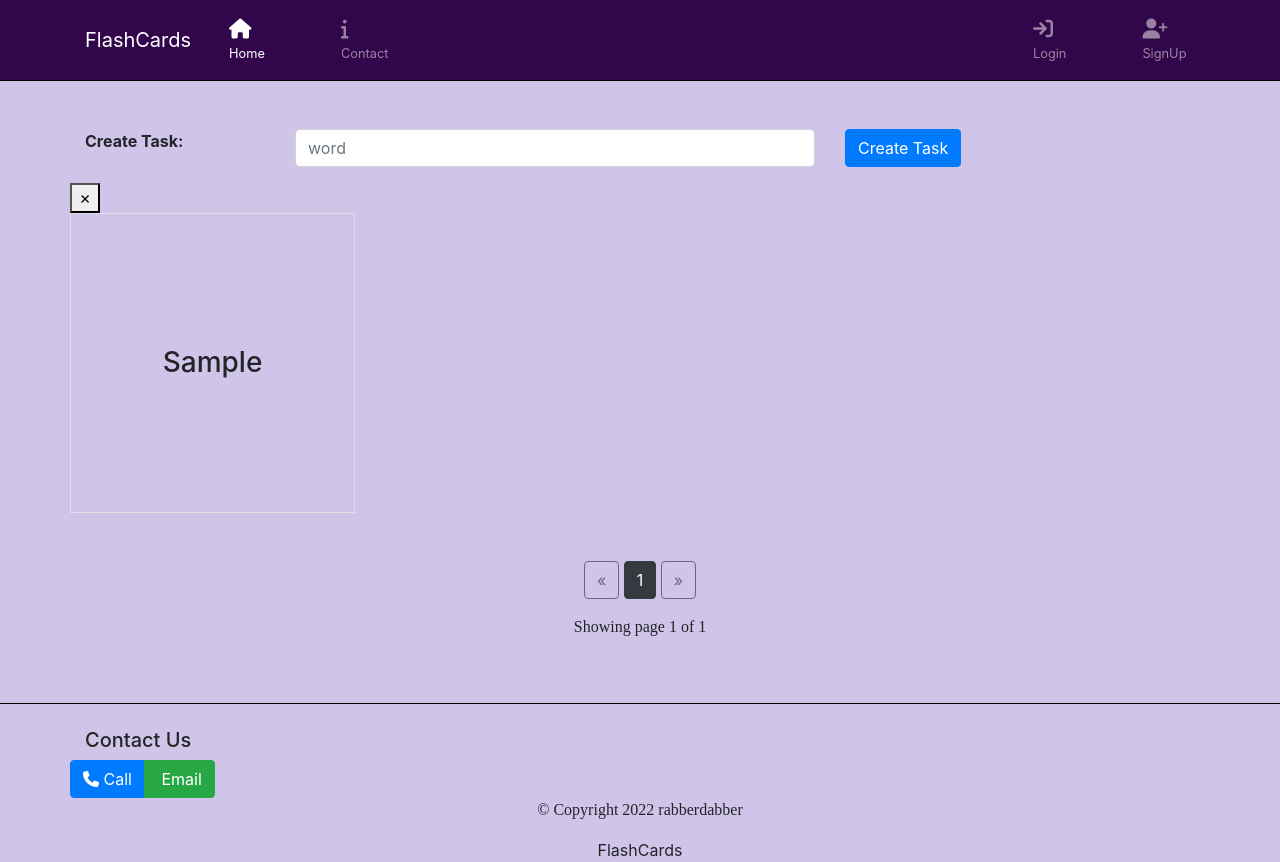
After one commit to rabberdabber/FlashCardTranslate, a Flask app: page /todos/list/1 in a window 1280 px wide. The commit adds this page. Run offline with Flask 2, Linux system fonts and the light colour scheme; tables that the repository leaves empty hold one stand-in row (values such as "Sample post"); some libraries are stand-ins or nearby versions; some web fonts are replaced.

Commit message:
added multiple languages functionality

```diff
--- a/flashcard/templates/base.html
+++ b/flashcard/templates/base.html
@@ -15,6 +15,7 @@
         display: none;
       }
       ul {
+        list-style: none;
         pagination-style: none;
         padding-left: 0;
         width: 200px;
@@ -22,6 +23,7 @@
       li {
         clear: both;
       }
+
       .todo-pagination {
         margin-top: 20px;
       }
@@ -38,6 +40,10 @@
         float: right;
         cursor: pointer;
         font-size: 16px;
+      }
+      .lists-wrapper {
+        display: inline-block;
+        vertical-align: top;
       }
       .paginations-wrapper, .pagination-wrapper {
         display: inline-block;
@@ -92,8 +98,8 @@
           background-color: #d1c4E9;
       }
 
-      .navbar-light{
-          background-color: #d1c4E9;
+      .navbar-dark{
+          background-color: #32064A;
           border-bottom: 1px ridge;
           border-bottom-color: black;
       }
@@ -140,7 +146,7 @@
     <script src="https://code.iconify.design/2/2.2.1/iconify.min.js"></script>
 
     <!-- NAVIGATION BAR-->
-     <nav class="navbar navbar-light navbar-expand-sm fixed-to">
+     <nav class="navbar navbar-dark navbar-expand-sm fixed-to">
         <div class="container">
             <button class="navbar-toggler" type="button" data-toggle="collapse" data-target="#Navbar">
                 <span class="navbar-toggler-icon"> </span>
@@ -180,36 +186,83 @@
             <div class="container">
                 <div class="row row-header">
                     <div class="col-12 col-sm-6 text-center">
-                        <h1>English to Korean FlashCards</h1>
-                        <p> Click any Card to view the English word in Korean</p>
+                        <h1>Language FlashCards</h1>
+                        <p> Click any Card to view the translated word</p>
                     <div class="col-12 col-sm">
                 </div>
             </div>
         </header>
 
         <br>
-        <form action="create" method="POST" id="todo-form">
         <div class="container">
+          <div class="row lists-wrapper">
+            <label for="source-language target-language"> <p>Add Source and Target Language<p></label>
+             <form action="lists/create" method="POST" id="source-language">
+              <div class="col-6 float-left">
+                  <label for="source">Source:</label>
+                  <select class="form-control" name="source-language">
+                    <option value="en">English</option>
+                    <option value="es">Spanish</option>
+                    <option value="fr">French</option>
+                    <option value="de">German</option>
+                    <option value="it">Italian</option>
+                    <option value="zh"> Simplified Chinese </option>
+                    <option value="ja">Japanese</option>
+                    <option value="ko">Korean</option>
+                    <option value="in">Indonesian</option>
+                    <option value="ru">Russian</option>
+                    <option value="th">Thai</option>
+                    <option value="vi">Vietnamese</option>
+                    <option value="zh-CHT">Traditional Chinese</option>
+                  </select>
+              </div>
 
-            <div class="form-group row">
-              <div class="col-md-2">
-                <label for="word"><strong>Create Task:</strong></label>
+              <div class="col-6 float-right">
+                  <label for="target"><p>Target:</p></label>
+                  <select class="form-control" name="target-language">
+                    <option value="en">English</option>
+                    <option value="es">Spanish</option>
+                    <option value="fr">French</option>
+                    <option value="de">German</option>
+                    <option value="it">Italian</option>
+                    <option value="zh"> Simplified Chinese </option>
+                    <option value="ja">Japanese</option>
+                    <option value="ko">Korean</option>
+                    <option value="in">Indonesian</option>
+                    <option value="ru">Russian</option>
+                    <option value="th">Thai</option>
+                    <option value="vi">Vietnamese</option>
+                    <option value="zh-CHT">Traditional Chinese</option>
+                  </select>
               </div>
-              <div class="col-md-6">
-                  <div class="form-check">
-                      <input type="text" class="form-control" id="word" name="word" placeholder="word">
+
+              <div class="col-6 float-right">
+                <button type="submit" class="btn btn-primary float-right">Submit</button>
               </div>
-              </div>
-              <div class="col-md-4">
-                  <button type="submit" class="btn btn-primary" id="todo-button">Create Task</button>
+            </form>
           </div>
         </div>
 
+        <br>
+        <div class="container">
+          <div class="row">
+            <div class = "col-6"
+              <ul id="lists">
+                  {% for list in lists %}
+                    <li>
+                      <div class="col-10 float-left">
+                        <a href="{{url_for('crud.view',id=list.id)}}" class="list-group-item list-group-item-action" data-id="{{list.id}}"> {{list.name}} </a>
+                      </div>
+                      <div class="col-1 float-right">
+                        <button class="delete-list" data-id="{{ list.id }}">&cross;</button>
+                      </div>
+                    </li>
+                  {% endfor %}
+              </ul>
 
           </div>
-        </form>
 
-      <div class="container">
+        </div class="col-6">
         {% for i in range(2)%}
             <div class="row">
                 {% for j in range(4) %}
@@ -241,21 +294,40 @@
                 </div>
         {%endfor%}
         </div>
-
-        <br>
-        <br>
-        <!-- next page tokens-
-        {% if next_page_token %}
-          <nav>
-            <div class="container">
-              <div class="row">
-                <div class="col-12 offset-10">
-                  <a href="?page_token={{ next_page_token }}"><span class="fa fa-sign-in fa-lg"></span> Next Page</a>
       </div>
     </div>
-          </nav>
-        {% endif %} -->
 
+
+
+        <script>
+
+          deleteListBtns = document.querySelectorAll(".delete-list");
+
+          for (let i = 0; i < deleteListBtns.length; i++) {
+            const deleteBtn = deleteListBtns[i];
+            deleteBtn.onclick = function(e) {
+              console.log("Delete event: ", e);
+              const listId = e.target.dataset.id;
+
+              fetch('lists/'+ listId + '/delete',{
+                method: 'DELETE'
+              }).then(function() {
+                const item = e.target.parentElement.parentElement;
+                item.remove();
+                  document.getElementById("error").className = "hidden";
+                  window.location.reload(true);
+                })
+                .catch(function(e) {
+                  console.error(e);
+                  document.getElementById("error").className = "";
+                });
+            };
+          }
+        </script>
+
+      {% endblock %}
+
+      {% if pagination %}
         <!-- Pagination Links-->
         <div class="text-center">
             <a href="{{ url_for('crud.list', page=pagination.prev_num) }}"
@@ -293,37 +365,11 @@
           Showing page {{ pagination.page }} of {{ pagination.pages }}
         </p>
         {% endif %}
+      {% endif %}
 
         <br>
         <br>
 
-        <script>
-          deleteBtns = document.querySelectorAll(".delete-todo");
-          for (let i = 0; i < deleteBtns.length; i++) {
-            const deleteBtn = deleteBtns[i];
-            deleteBtn.onclick = function(e) {
-              console.log("Delete event: ", e);
-              const todoId = e.target.dataset.id;
-              fetch('/todos/'+ todoId + '/delete',{
-                method: 'DELETE'
-              })
-              .then(function() {
-                var url = '/todos/?page=1';
-                if (deleteBtns.length > 1){
-                  url = '/todos/?page={{ pagination.page }}';
-                }
-                else if({{ pagination.page }} > 1){
-                  url = '/todos/?page={{ pagination.page - 1 }}';
-                }
-
-                window.location.replace(url);
-              });
-            };
-          }
-
-        </script>
-
-      {% endblock %}
 
     </div>
 
--- /dev/null
+++ b/flashcard/templates/cards.html
@@ -0,0 +1,100 @@
+{% extends "base.html" %}
+{% block navigator%}
+
+    <ul class="navbar-nav mr-auto">
+        <li class="nav-item active"><a class="nav-link" href="/"><span class="fa fa-home fa-lg"> </span><small>Home</small></a></li>
+        <li class="nav-item"><a class="nav-link" href="../../contact.html"><span class="fa fa-info fa-lg"></span><small> Contact</small></a></li>
+    </ul>
+    <ul class="navbar-nav ml-auto">
+        <li class="nav-item"><a class="nav-link" href="#"><span class="fa fa-sign-in fa-lg"></span><small>Login</small></a></li>
+        <li class="nav-item"><a class="nav-link" href="#"><span class="fa fa-user-plus fa-lg"></span><small>SignUp</small></a></li>
+    </ul>
+{% endblock %}
+
+{% block content %}
+    <br>
+    <br>
+    <form action="/todos/create/{{active_list.id}}" method="POST" id="todo-form">
+            <div class="container">
+
+            <div class="form-group row">
+                <div class="col-md-2">
+                <label for="word"><strong>Create Task:</strong></label>
+                </div>
+                <div class="col-md-6">
+                    <div class="form-check">
+                        <input type="text" class="form-control" id="word" name="word" placeholder="word">
+                    </div>
+                </div>
+                <div class="col-md-4">
+                    <button type="submit" class="btn btn-primary" id="todo-button">Create Task</button>
+                </div>
+            </div>
+
+
+            </div>
+        </form>
+
+        <div class="container">
+        {% for i in range(2)%}
+            <div class="row">
+                {% for j in range(4) %}
+                {% if (lists|length) > (j + (i * 4)) %}
+                    <div class="flashcard">
+                    <button class="delete-todo" data-id="{{ lists[j + (i * 4)].id }}">&cross;</button>
+                    <div class="p-3 front border">
+                        <h3>{{lists[j + (i * 4)].word}}</h3>
+                    </div>
+                    <div class="p-3 back border">
+                        <p>{{lists[j + (i * 4)].word_translation}}</p>
+                    </div>
+                    </div>
+
+                {% else%}
+                    <div class="flashcard hidden">
+                    <button>&cross;</button>
+                    <div class="p-3 front border">
+                        <h3></h3>
+                    </div>
+                    <div class="p-3 back border">
+                        <p></p>
+                    </div>
+                    </div>
+
+                {% endif%}
+
+                {%endfor%}
+                </div>
+        {%endfor%}
+        </div>
+
+        <br>
+        <br>
+        <script>
+          deleteBtns = document.querySelectorAll(".delete-todo");
+          for (let i = 0; i < deleteBtns.length; i++) {
+            const deleteBtn = deleteBtns[i];
+            deleteBtn.onclick = function(e) {
+              console.log("Delete event: ", e);
+              const todoId = e.target.dataset.id;
+              fetch('/todos/'+ todoId + '/delete',{
+                method: 'DELETE'
+              })
+              .then(function() {
+                var url = '/todos/list/{{active_list.id}}?page=1';
+                if (deleteBtns.length > 1){
+                  url = '/todos/list/{{active_list.id}}?page={{ pagination.page }}';
+                }
+                else if({{ pagination.page }} > 1){
+                  url = '/todos/list/{{active_list.id}}?page={{ pagination.page - 1 }}';
+                }
+
+                window.location.replace(url);
+              });
+            };
+          }
+
+        </script>
+
+
+{% endblock %}
--- a/flashcard/templates/contact.html
+++ b/flashcard/templates/contact.html
@@ -75,5 +75,5 @@
             <button type="submit" class="btn btn-primary">Send Feedback</button>
         </div>
     </div>
-    </div>
+  </div>
 {% endblock %}
```
Also changed, not shown: flashcard/crud.py (+44 -9 lines), flashcard/model.py (+68 -8 lines). Lines whose indentation alone changed are shown as unchanged.
